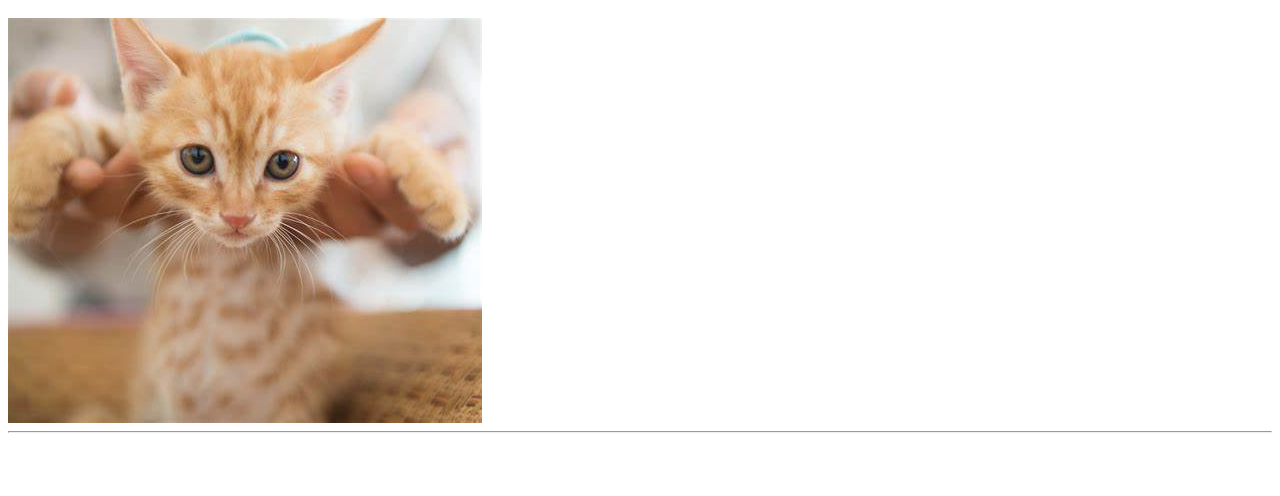
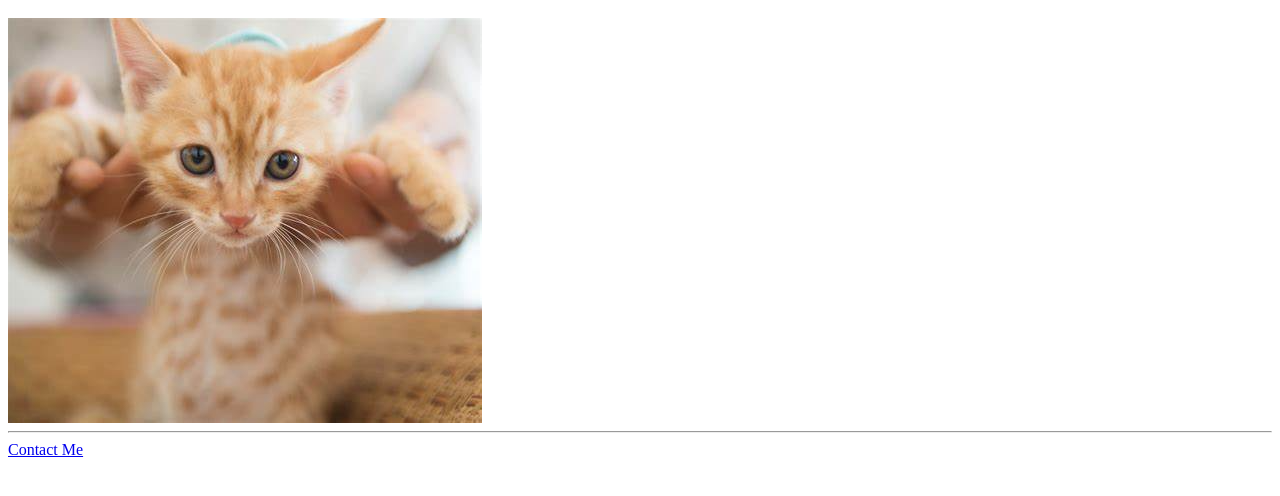
Before and after one commit to Dmitriy2711/webpages, a plain HTML site: page index.html in a window 1280 px wide. Shown: the part 48-544 px from the top of the page. Drawn offline with Linux system fonts and the light colour scheme.

Commit message:
Update index.html

```diff
--- a/index.html
+++ b/index.html
@@ -3,3 +3,4 @@
 <a href="./public/about.html"><img src="assets/images/cat.png" alt="link to about me"></a>
 <hr />
 <!-- Add a link to your contact me page here -->
+<a href="./public/contact.html">Contact Me</a>
```
